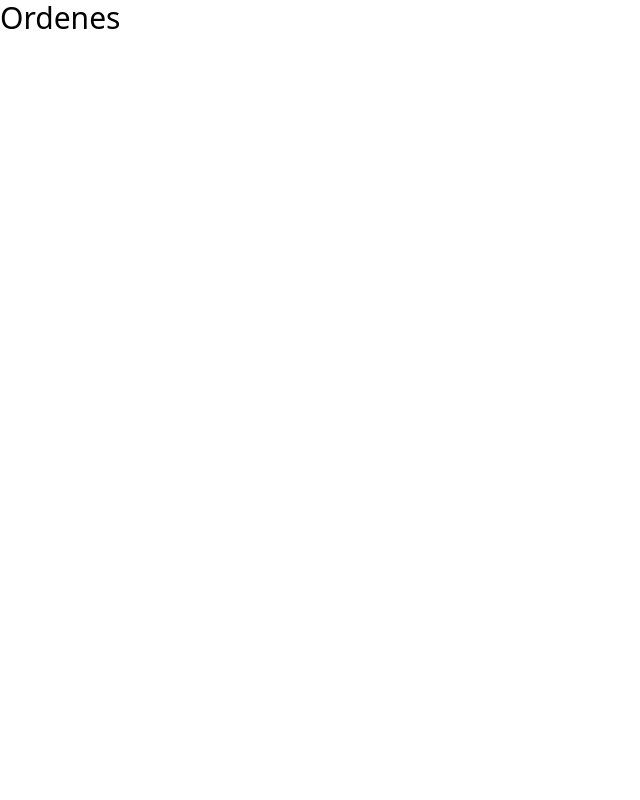
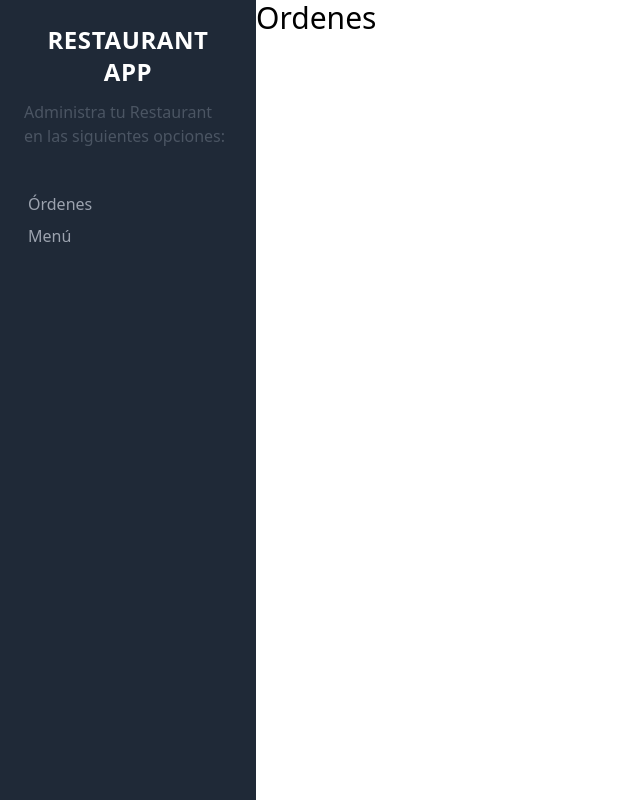
Before and after one commit to victor19pa/restaurantcliente, a React (Create React App) app: page / in a window 1280 px wide. Shown: the whole page, without its empty margins (0-640 px from the left). Built offline with nearby package versions, Linux system fonts and the light colour scheme.

Commit message:
estilos, finalizando sidebar y routin

```diff
--- a/src/App.js
+++ b/src/App.js
@@ -1,5 +1,6 @@
 import React from 'react';
 import { Route, Routes } from 'react-router';
+import Sidebar from './components/ui/Sidebar';
 import Menu from './components/views/Menu';
 import NuevoPlatillo from './components/views/NuevoPlatillo';
 import Ordenes from './components/views/Ordenes';
@@ -8,11 +9,16 @@
 function App() {
   return (
     <>
-      <Routes>
-        <Route path='/' element={<Ordenes/>}/>
-        <Route path='/menu' element={<Menu/>}/>
-        <Route path='/nuevo-platillo' element={<NuevoPlatillo/>}/>
-      </Routes>
+      <div className='md:flex min-h-screen'>
+      <Sidebar />
+        <div className='md:w-3/5 xl:w-4/5'>
+          <Routes>
+            <Route path='/' element={<Ordenes/>}/>
+            <Route path='/menu' element={<Menu/>}/>
+            <Route path='/nuevo-platillo' element={<NuevoPlatillo/>}/>
+          </Routes>
+        </div>
+      </div>
     </>
   );
 }
--- /dev/null
+++ b/src/components/ui/Sidebar.js
@@ -0,0 +1,27 @@
+import React from 'react';
+import { NavLink } from 'react-router-dom';
+
+const Sidebar = () => {
+    return (
+        <div className='md:w-2/5 xl:w-1/5 bg-gray-800'>
+            <div className='p-6'>
+                <p className='uppercase text-white text-2xl tracking-wide text-center font-bold'>Restaurant App</p>
+                <p className='mt-3 text-gray-600'>
+                    Administra tu Restaurant en las siguientes opciones:
+                </p>
+
+                <nav className="mt-10">
+                    <NavLink className="p-1 text-gray-400 block hover:bg-yellow-500 hover:text-gray-900" activeClassName="text-yellow-500" end to="/">
+                        Órdenes
+                    </NavLink>
+
+                    <NavLink className="p-1 text-gray-400 block hover:bg-yellow-500 hover:text-gray-900" activeClassName="text-yellow-500" end to="/menu">
+                        Menú
+                    </NavLink>
+                </nav>
+            </div>
+        </div>
+    );
+}
+
+export default Sidebar;
--- a/src/css/main.css
+++ b/src/css/main.css
@@ -411,10 +411,99 @@
   --tw-backdrop-saturate:  ;
   --tw-backdrop-sepia:  ;
 }
+.mt-3 {
+  margin-top: 0.75rem;
+}
+.mt-10 {
+  margin-top: 2.5rem;
+}
+.mb-4 {
+  margin-bottom: 1rem;
+}
+.block {
+  display: block;
+}
+.min-h-screen {
+  min-height: 100vh;
+}
+.bg-gray-800 {
+  --tw-bg-opacity: 1;
+  background-color: rgb(31 41 55 / var(--tw-bg-opacity));
+}
+.p-6 {
+  padding: 1.5rem;
+}
+.p-1 {
+  padding: 0.25rem;
+}
+.text-center {
+  text-align: center;
+}
+.text-2xl {
+  font-size: 1.5rem;
+  line-height: 2rem;
+}
 .text-3xl {
   font-size: 1.875rem;
   line-height: 2.25rem;
 }
+.font-bold {
+  font-weight: 700;
+}
 .font-light {
   font-weight: 300;
 }
+.uppercase {
+  text-transform: uppercase;
+}
+.tracking-wide {
+  letter-spacing: 0.025em;
+}
+.text-white {
+  --tw-text-opacity: 1;
+  color: rgb(255 255 255 / var(--tw-text-opacity));
+}
+.text-gray-600 {
+  --tw-text-opacity: 1;
+  color: rgb(75 85 99 / var(--tw-text-opacity));
+}
+.text-gray-400 {
+  --tw-text-opacity: 1;
+  color: rgb(156 163 175 / var(--tw-text-opacity));
+}
+.text-yellow-500 {
+  --tw-text-opacity: 1;
+  color: rgb(234 179 8 / var(--tw-text-opacity));
+}
+.hover\:bg-yellow-500:hover {
+  --tw-bg-opacity: 1;
+  background-color: rgb(234 179 8 / var(--tw-bg-opacity));
+}
+.hover\:text-gray-900:hover {
+  --tw-text-opacity: 1;
+  color: rgb(17 24 39 / var(--tw-text-opacity));
+}
+@media (min-width: 768px) {
+
+  .md\:flex {
+    display: flex;
+  }
+
+  .md\:w-3\/5 {
+    width: 60%;
+  }
+
+  .md\:w-2\/5 {
+    width: 40%;
+  }
+}
+@media (min-width: 1280px) {
+
+  .xl\:w-4\/5 {
+    width: 80%;
+  }
+
+  .xl\:w-1\/5 {
+    width: 20%;
+  }
+}
```
